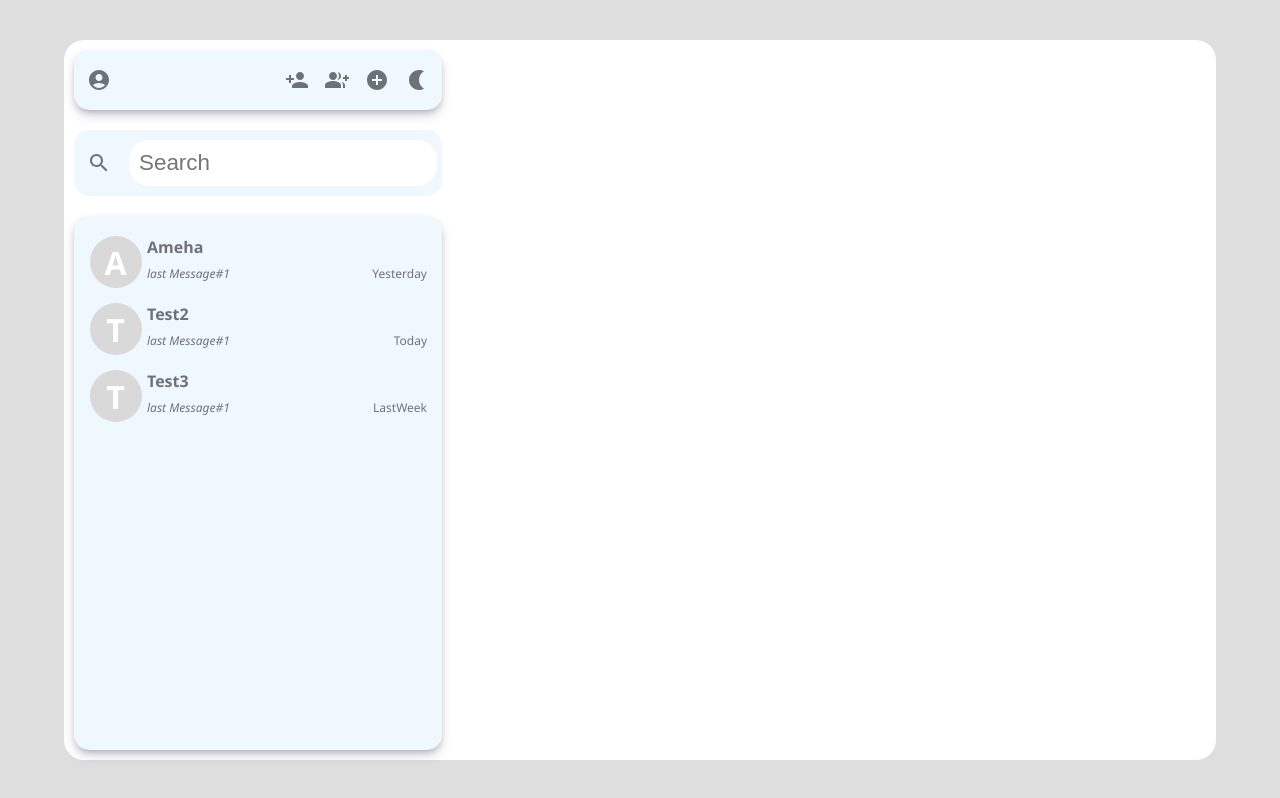
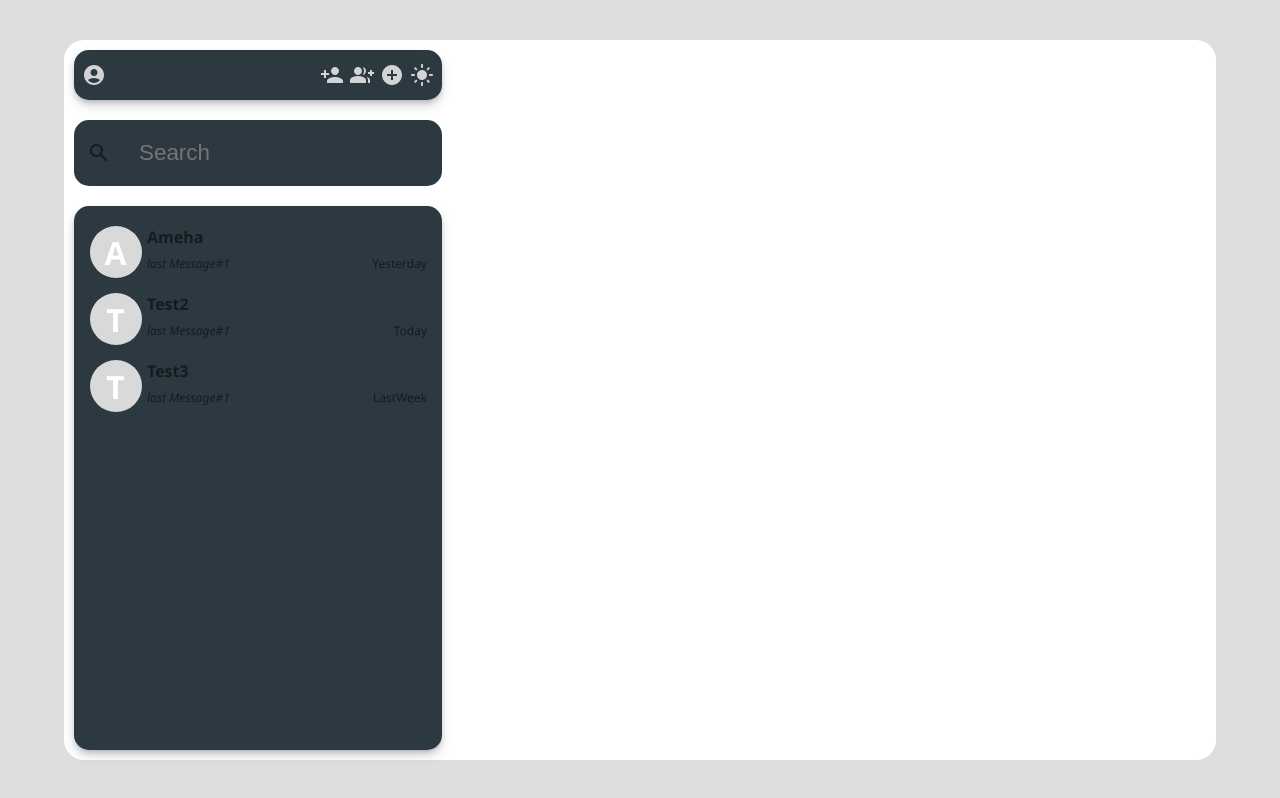
Before and after one commit to ameha1/ChatterBox, a React (Vite) app in the folder chatterBox-Client/chatter-box/: page /app in a window 1280 px wide. Both pictures are taken after a click on the button 417 px from the left and 80 px from the top of the page. Built offline with nearby package versions, Linux system fonts and the light colour scheme.

Commit message:
theme togling

```diff
--- a/chatterBox-Client/chatter-box/src/Components/ConversationsItem.jsx
+++ b/chatterBox-Client/chatter-box/src/Components/ConversationsItem.jsx
@@ -1,9 +1,14 @@
 import React from 'react'
+import { useNavigate } from 'react-router-dom'
 
 const ConversationsItem = ( {props} ) => {
+  const navigate = useNavigate()
+
   return (
 
-    <div className="conversation-container">
+    <div className="conversation-container" onClick={() => {
+      navigate("chat")
+    }}>
       <p className='con-icon'> {props.name[0]} </p>
       <p className='con-title'> {props.name} </p>
       <p className='con-lastMessage'> {props.lastMessage} </p>
--- a/chatterBox-Client/chatter-box/src/Components/MyStyle.css
+++ b/chatterBox-Client/chatter-box/src/Components/MyStyle.css
@@ -1,3 +1,16 @@
+
+
+/* important for app theme change */
+.dark {
+  background-color: #2d3941 !important;
+  color: lightgray !important;
+}
+
+.icon {
+  width: 1.25em !important;
+  height: 1.25em !important;
+}
+
 
 .main-container
 {
--- a/chatterBox-Client/chatter-box/src/Components/Sidebar.jsx
+++ b/chatterBox-Client/chatter-box/src/Components/Sidebar.jsx
@@ -9,12 +9,16 @@ import PersonAddIcon from '@mui/icons-material/PersonAdd';
 import GroupAddIcon from '@mui/icons-material/GroupAdd';
 import AddCircleIcon from '@mui/icons-material/AddCircle';
 import NightlightIcon from '@mui/icons-material/Nightlight';
+import LightModeIcon from '@mui/icons-material/LightMode'
 import SearchIcon from '@mui/icons-material/Search';
 
 import { IconButton } from '@mui/material';
 import { useNavigate } from 'react-router-dom';
 
 const Sidebar = () => {
+
+  const [lightTheme, setLightTheme] = useState(true)
+
   const [conversations, SetConversations] = useState([
     {
       name: "Ameha",
@@ -35,15 +39,18 @@ const Sidebar = () => {
   ]);
 
   const navigate = useNavigate()
+
   return (
 
 
     <div className='side-bar'>
 
-      <div className="sb-header">
+      <div className={"sb-header" + ((lightTheme)?' ':' dark') }>
 
         <div>
-          <IconButton>
+          <IconButton
+          className={"icon" + ((lightTheme)?' ':' dark') }
+          >
             <AccountCircleIcon />
           </IconButton>
         </div>
@@ -51,6 +58,7 @@ const Sidebar = () => {
 
         <div>
           <IconButton
+          className={"icon" + ((lightTheme)?' ':' dark') }
           onClick={()=>{
             navigate("users")
            }}>
@@ -58,6 +66,7 @@ const Sidebar = () => {
           </IconButton>
 
           <IconButton
+          className={"icon" + ((lightTheme)?' ':' dark') }
            onClick={()=>{
             navigate("groups")
            }}>
@@ -65,32 +74,43 @@ const Sidebar = () => {
           </IconButton>
 
           <IconButton
+          className={"icon" + ((lightTheme)?' ':' dark') }
            onClick={()=>{
             navigate("creategroup")
            }}>
             <AddCircleIcon />
           </IconButton>
 
-          <IconButton>
-            <NightlightIcon />
+          <IconButton
+          className={"icon" + ((lightTheme)?' ':' dark') }
+
+          onClick={() =>{
+            setLightTheme((prevValue)=>{
+              return !prevValue;
+            })
+          }}>
+            {lightTheme && <NightlightIcon/>}
+            {!lightTheme && <LightModeIcon/>}
           </IconButton>
         </div>
 
     </div>
 
-    <div className="sb-search">
+    <div className={"sb-search" + ((lightTheme)?' ':' dark') } >
       <IconButton>
         <SearchIcon />
       </IconButton>
 
-      <input className='search-box' placeholder='Search' />
+      <input className={"search-box" + ((lightTheme)?' ':' dark') }  placeholder='Search' />
 
     </div>
 
-    <div className="sb-conversations">
+    <div className={"sb-conversations" + ((lightTheme)?' ':' dark') } >
 
       {conversations.map((conversation) => {
-        return <ConversationsItem props={conversation} />
+        return <ConversationsItem props={conversation}
+                key={conversation.name}
+                />
       } )}
 
     </div>
```
